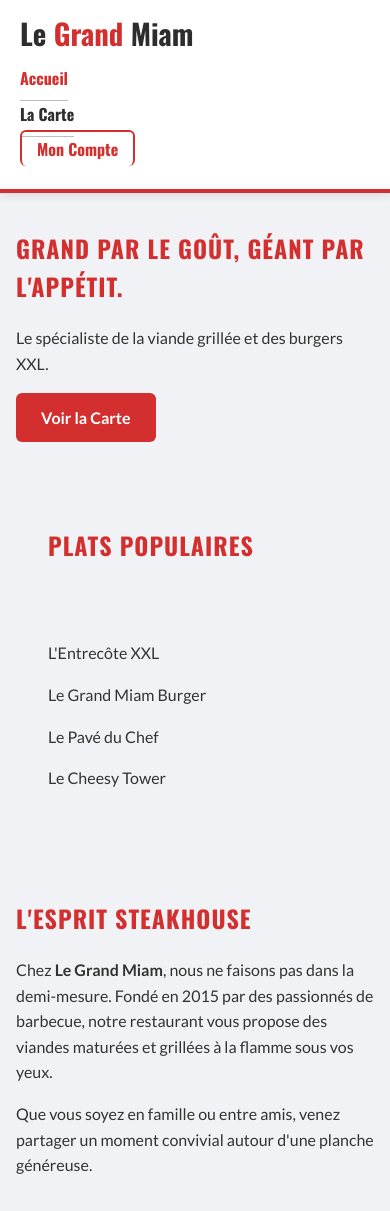
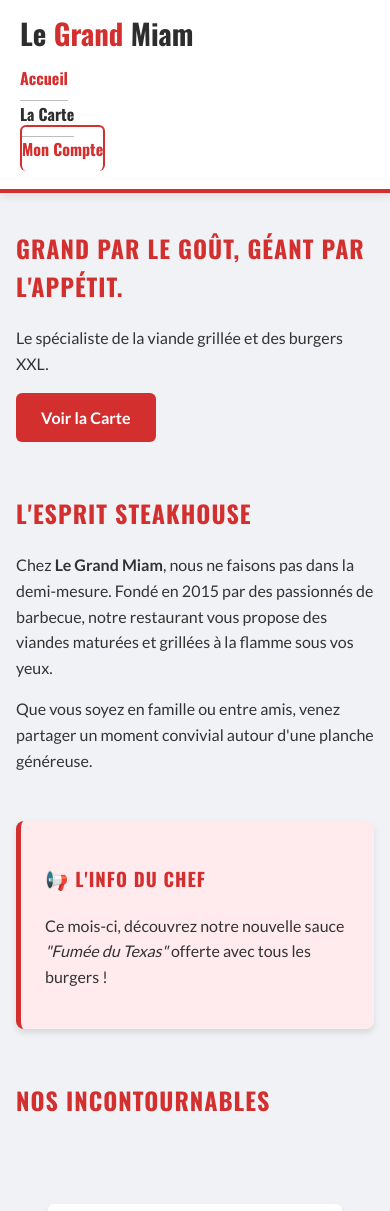
Before and after one commit to The-Night7/yumland-mi2a, a PHP site: page / in a window 390 px wide. Shown: the top 1211 px of the page. Run offline with PHP 8.4, Linux system fonts and the light colour scheme.

Commit message:
feat(ui): update homepage content and improve mobile responsiveness
- Remove "Plats populaires" list and inline search script from `index.html`.
- Update gallery: rename "L'Entrecôte Royale" to "L'Entrecôte XXL", and add "Pavé du Chef" and "Cheesy Tower" with corresponding images.
- Force mobile navigation styles with `!important` to ensure correct stacking and visibility.
- Add responsive styles for admin tables and headers in `style.css`.
- Update CSS variable usage for buttons and tables, and remove unused `.edit-icon` class.

```diff
--- a/index.html
+++ b/index.html
@@ -32,18 +32,6 @@
         </div>
     </section>
 
-    <section id="popular-dishes" style="padding:2rem;">
-        <div class="container flex-row">
-            <h2>Plats populaires</h2>
-            <ul id="popular-list">
-                <li>L'Entrecôte XXL</li>
-                <li>Le Grand Miam Burger</li>
-                <li>Le Pavé du Chef</li>
-                <li>Le Cheesy Tower</li>
-            </ul>
-        </div>
-    </section>
-
     <section id="presentation">
         <div class="container flex-row">
 
@@ -66,11 +54,19 @@
             <div class="gallery-grid">
                 <figure>
                     <img src="public/images/nourriture/entrecote.png" alt="Entrecôte grillée 300g">
-                    <figcaption>L'Entrecôte Royale</figcaption>
+                    <figcaption>L'Entrecôte XXL</figcaption>
                 </figure>
                 <figure>
                     <img src="public/images/nourriture/burger.png" alt="Burger Double Steak">
                     <figcaption>Le Grand Miam Burger</figcaption>
+                </figure>
+                <figure>
+                    <img src="public/images/nourriture/pave.png" alt="Pavé du Chef">
+                    <figcaption>Le Pavé du Chef</figcaption>
+                </figure>
+                <figure>
+                    <img src="public/images/nourriture/cheesytower.png" alt="Cheesy Tower">
+                    <figcaption>Le Cheesy Tower</figcaption>
                 </figure>
                 <figure>
                     <img src="public/images/nourriture/profiteroles.png" alt="Profiteroles géantes">
@@ -91,15 +87,6 @@
     </div>
 </footer>
 
-<script>
-    function filterPopular() {
-        const q = document.getElementById('homeSearchInput').value.toLowerCase();
-        const items = document.querySelectorAll('#popular-list li');
-        items.forEach(item => {
-            item.style.display = item.textContent.toLowerCase().includes(q) ? '' : 'none';
-        });
-    }
-</script>
 <script src="public/js/script.js"></script>
 </body>
 </html>
--- a/public/css/style.css
+++ b/public/css/style.css
@@ -657,23 +657,26 @@ footer {
 @media (max-width: 600px) {
     /* Navigation : empiler logo et liens, et rendre les liens visibles */
     nav {
-        flex-direction: column;
-        align-items: flex-start;
+        /* Sur mobile, la navigation s'empile verticalement. L'attribut !important
+           est utilisé pour passer devant les styles inline présents sur certaines pages. */
+        flex-direction: column !important;
+        align-items: flex-start !important;
+        justify-content: flex-start !important;
     }
     .nav-links {
         display: flex !important;
-        flex-direction: column;
-        width: 100%;
-        gap: 10px;
-        margin-top: 10px;
+        flex-direction: column !important;
+        width: 100% !important;
+        gap: 10px !important;
+        margin-top: 10px !important;
     }
     .nav-links li a {
-        padding: 10px 0;
-        border-bottom: 1px solid var(--color-grey-light);
-        width: 100%;
+        padding: 10px 0 !important;
+        border-bottom: 1px solid var(--color-grey-light) !important;
+        width: 100% !important;
     }
     .nav-links li:last-child a {
-        border-bottom: none;
+        border-bottom: none !important;
     }
 
     /* Conteneurs génériques */
@@ -736,6 +739,19 @@ footer {
         padding: 20px;
         font-size: 0.8rem;
     }
+
+    /* Table utilisateur pour l'admin : scroll horizontal */
+    .user-table {
+        display: block;
+        overflow-x: auto;
+    }
+
+    /* Entête d'administration : empiler les éléments */
+    .admin-header {
+        flex-direction: column;
+        align-items: flex-start;
+        gap: 10px;
+    }
 }
 .admin-container { max-width: 1000px; margin: 40px auto; padding: 20px; }
 .admin-header { display: flex; justify-content: space-between; align-items: center; margin-bottom: 20px; }
```
Also changed, not shown: 2 other files.
